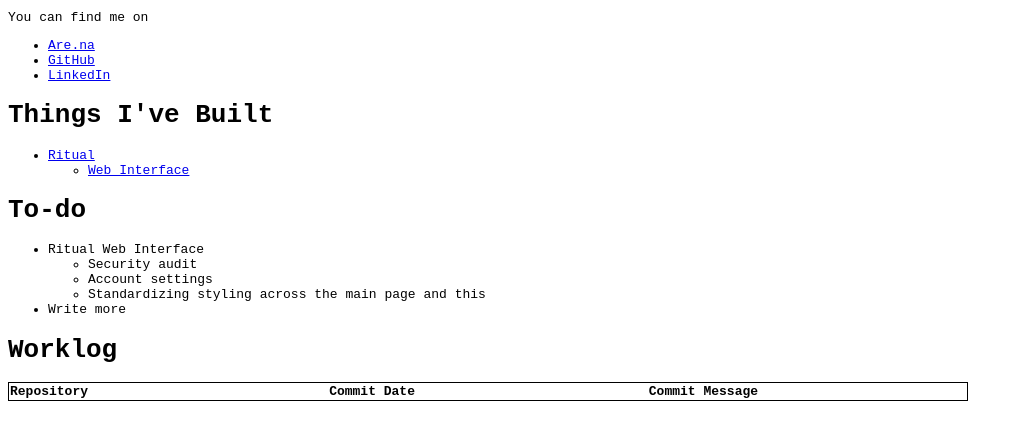
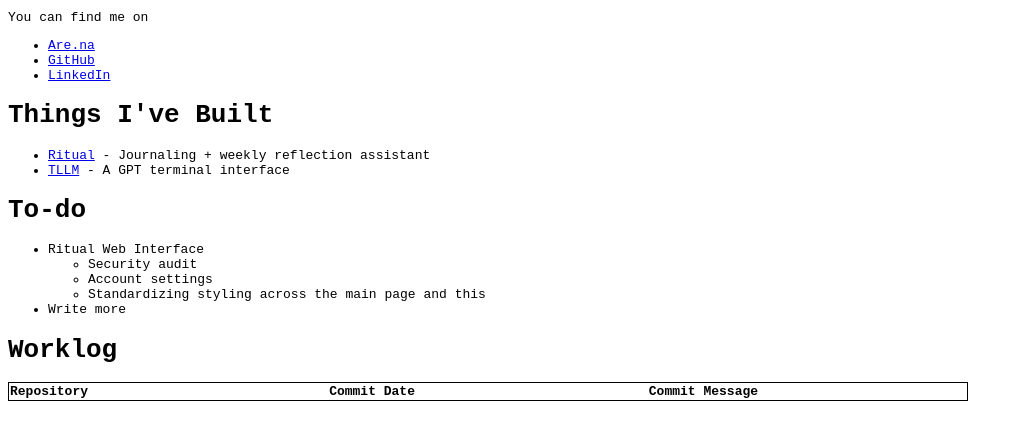
Before and after one commit to JTan2231/JTan2231.github.io, a plain HTML site: page index.html in a window 1280 px wide. Shown: the part 83-520 px from the top of the page, without its empty margins (0-1023 px from the left). Drawn offline with Linux system fonts and the light colour scheme; no server answers.

Commit message:
todo + tllm + descriptions

```diff
--- a/index.html
+++ b/index.html
@@ -34,10 +34,8 @@
 
         <h1>Things I've Built</h1>
         <ul>
-            <li><a href="./ritual.html">Ritual</a>
-                <ul>
-                    <li><a href="./ritual_web.html">Web Interface</a>
-                </ul>
+            <li><a href="./ritual_web.html">Ritual</a> - Journaling + weekly reflection assistant
+            <li><a href="https://github.com/jtan2231/tllm">TLLM</a> - A GPT terminal interface
         </ul>
 
         <h1>To-do</h1>
```
